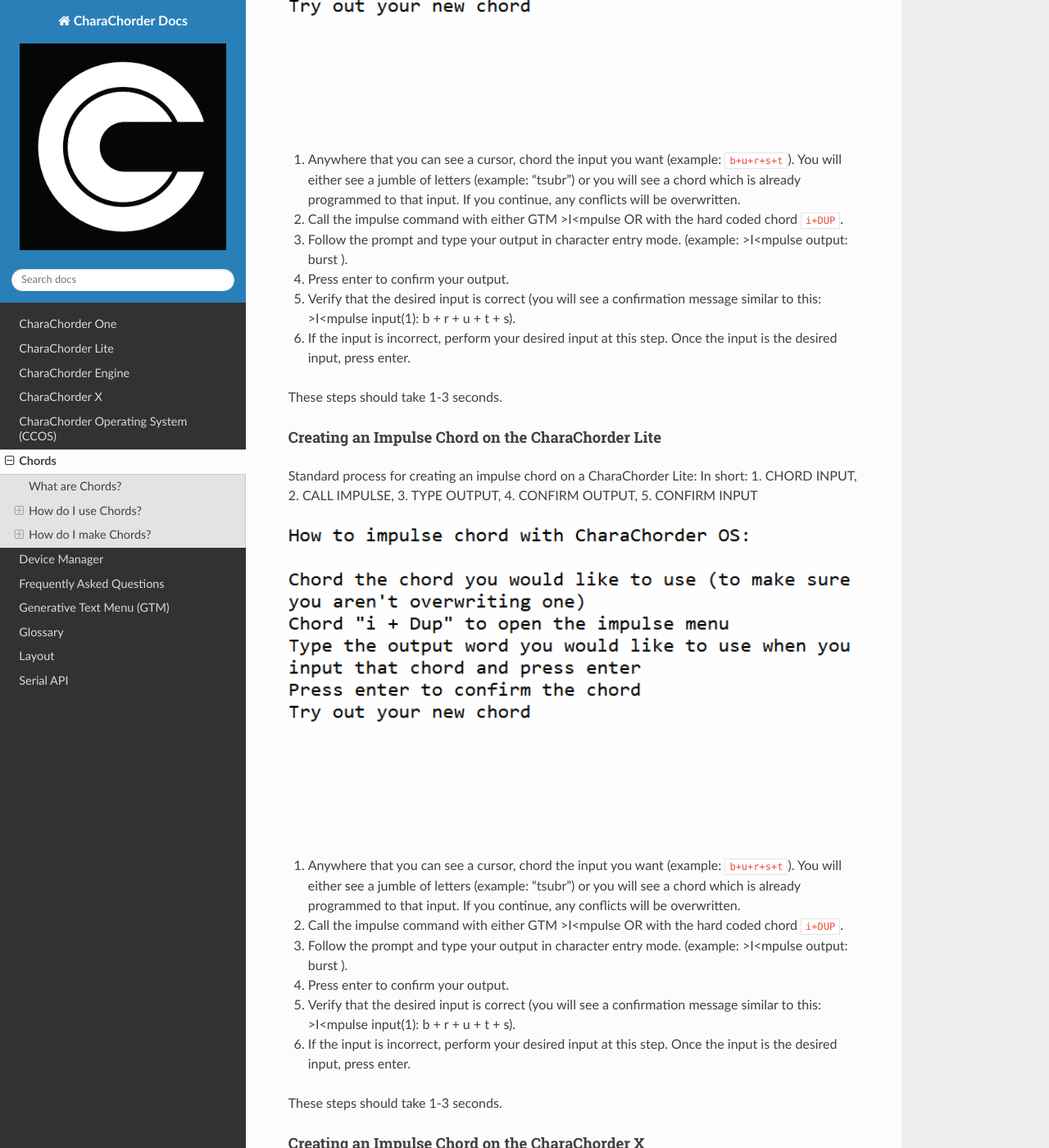
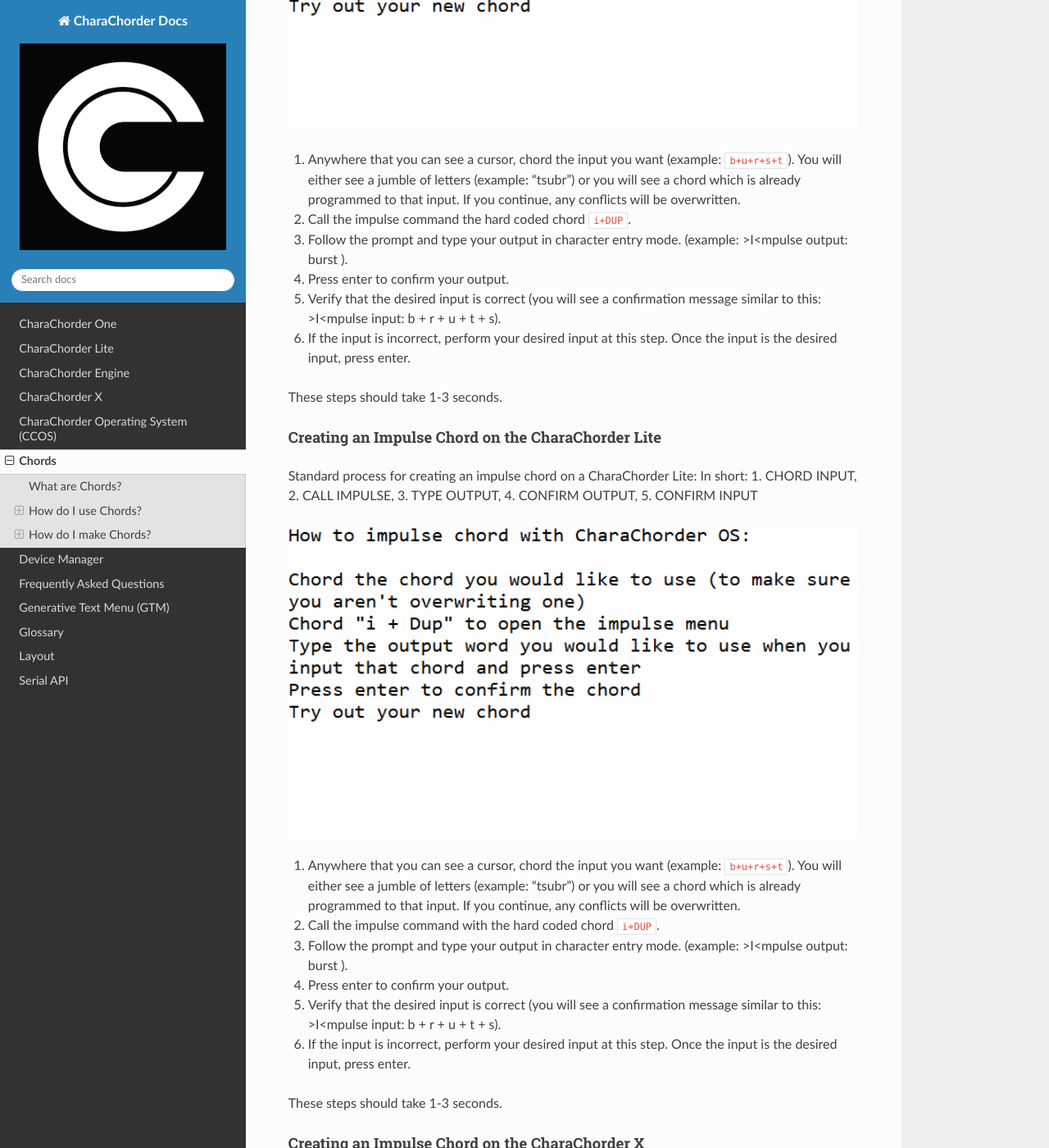
Before and after one commit to CharaChorder/docs, a Sphinx documentation site: the page built from docs/Chords.rst, in a window 1280 px wide and 1400 px high, scrolled down 3259 px. Shown: the whole window at 82% size. Built offline with Sphinx 7.4.7 and the Read the Docs theme 3.1.0, drawn with Linux system fonts in a browser that asks for light colours; some of the changed text lies outside the part shown.

Commit message:
Update Chords.rst to remove GTM option that doesn't exist

```diff
--- a/docs/Chords.rst
+++ b/docs/Chords.rst
@@ -158,13 +158,13 @@
    (example: “tsubr”) or you will see a chord which is already
    programmed to that input. If you continue, any conflicts will be
    overwritten.
-2. Call the impulse command with either GTM >I<mpulse OR with the hard
+2. Call the impulse command the hard
    coded chord ``i+DUP``.
 3. Follow the prompt and type your output in character entry mode.
    (example: >I<mpulse output: burst ).
 4. Press enter to confirm your output.
 5. Verify that the desired input is correct (you will see a confirmation
-   message similar to this: >I<mpulse input(1): b + r + u + t + s).
+   message similar to this: >I<mpulse input: b + r + u + t + s).
 6. If the input is incorrect, perform your desired input at this step.
    Once the input is the desired input, press enter.
 
@@ -187,13 +187,13 @@
    (example: “tsubr”) or you will see a chord which is already
    programmed to that input. If you continue, any conflicts will be
    overwritten.
-2. Call the impulse command with either GTM >I<mpulse OR with the hard
+2. Call the impulse command with the hard
    coded chord ``i+DUP``.
 3. Follow the prompt and type your output in character entry mode.
    (example: >I<mpulse output: burst ).
 4. Press enter to confirm your output.
 5. Verify that the desired input is correct (you will see a confirmation
-   message similar to this: >I<mpulse input(1): b + r + u + t + s).
+   message similar to this: >I<mpulse input: b + r + u + t + s).
 6. If the input is incorrect, perform your desired input at this step.
    Once the input is the desired input, press enter.
 
@@ -216,13 +216,13 @@
    (example: “tsubr”) or you will see a chord which is already
    programmed to that input. If you continue, any conflicts will be
    overwritten.
-2. Call the impulse command with either GTM >I<mpulse OR with the hard
+2. Call the impulse command with the hard
    coded chord ``i+ESC``.
 3. Follow the prompt and type your output in character entry mode.
    (example: >I<mpulse output: burst ).
 4. Press enter to confirm your output.
 5. Verify that the desired output is correct (you will see a
-   confirmation message similar to this: >I<mpulse input(1): b + u + r +
+   confirmation message similar to this: >I<mpulse input: b + u + r +
    s + t).
 6. If the input is incorrect, perform your desired input at this step.
    Once the input is the desired input, press enter.
```
